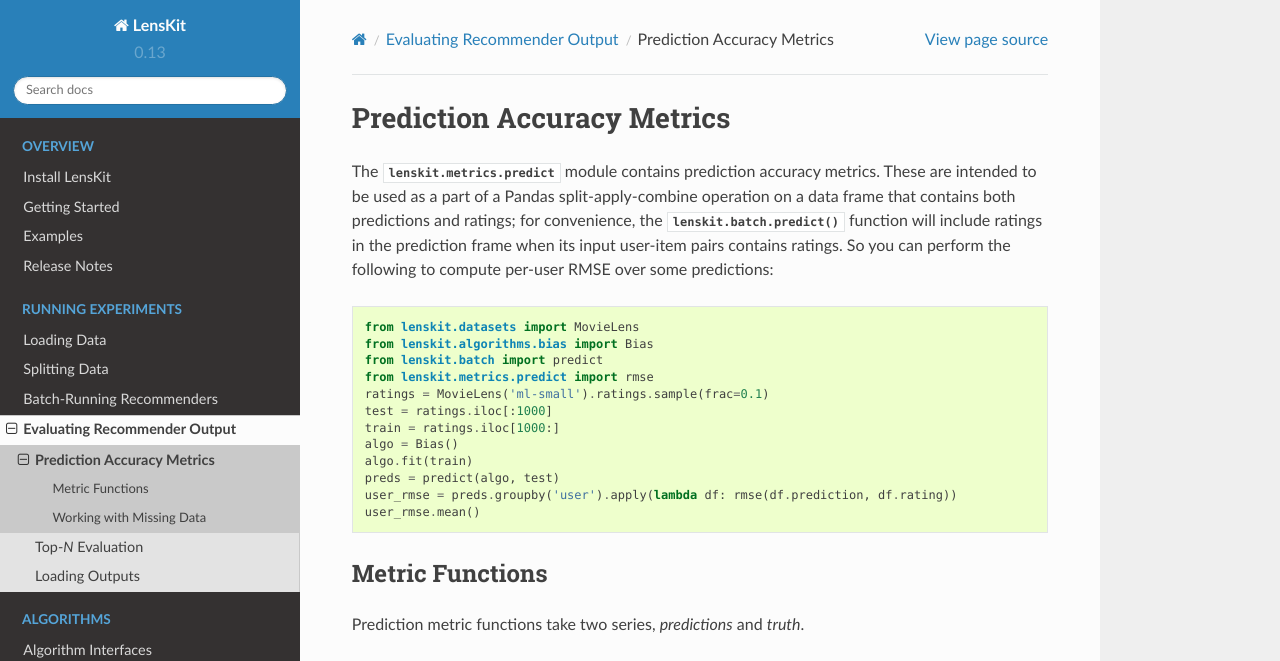
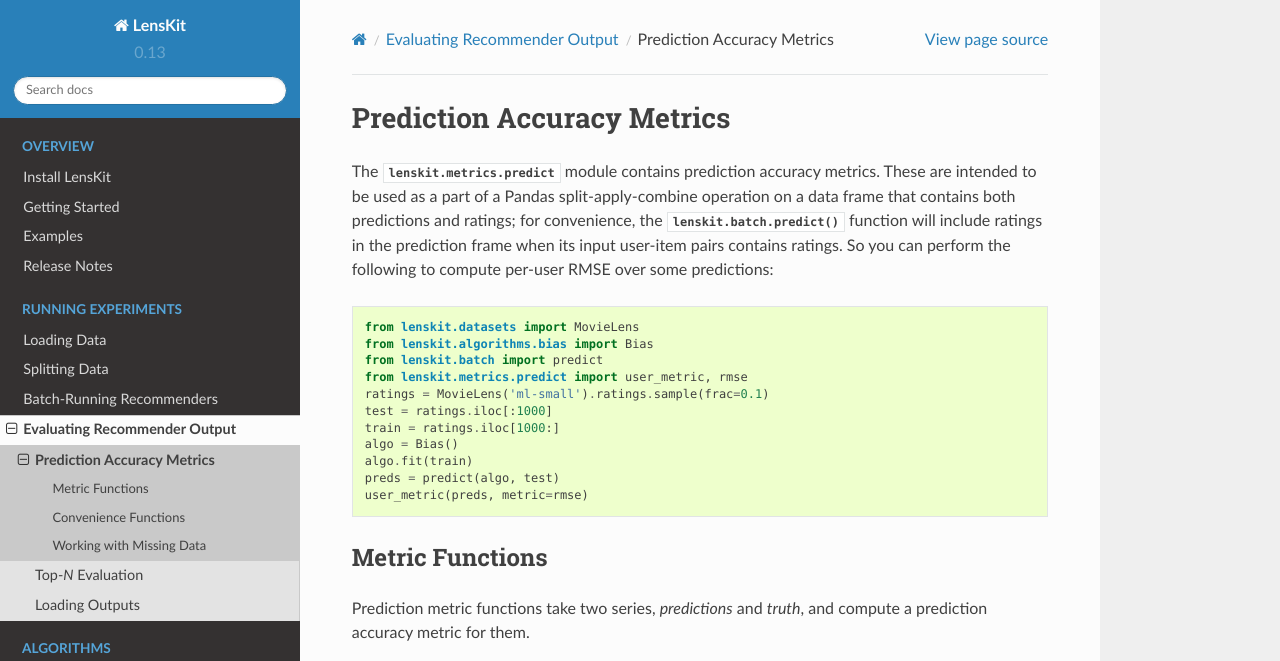
Before and after one commit to lenskit/lkpy, a Sphinx documentation site: the page built from doc/evaluation/predict-metrics.rst, in a window 1280 px wide and 1400 px high. Shown: the top 661 px of the window. Built offline with Sphinx 7.4.7 and the Read the Docs theme 2.0.0, drawn with Linux system fonts in a browser that asks for light colours; some of the changed text lies outside the part shown; grey boxes are pictures that could not be loaded.

Commit message:
Document metric functions

```diff
--- a/doc/evaluation/predict-metrics.rst
+++ b/doc/evaluation/predict-metrics.rst
@@ -13,23 +13,32 @@
     from lenskit.datasets import MovieLens
     from lenskit.algorithms.bias import Bias
     from lenskit.batch import predict
-    from lenskit.metrics.predict import rmse
+    from lenskit.metrics.predict import user_metric, rmse
     ratings = MovieLens('ml-small').ratings.sample(frac=0.1)
     test = ratings.iloc[:1000]
     train = ratings.iloc[1000:]
     algo = Bias()
     algo.fit(train)
     preds = predict(algo, test)
-    user_rmse = preds.groupby('user').apply(lambda df: rmse(df.prediction, df.rating))
-    user_rmse.mean()
+    user_metric(preds, metric=rmse)
 
 Metric Functions
 ----------------
 
-Prediction metric functions take two series, `predictions` and `truth`.
+Prediction metric functions take two series, `predictions` and `truth`, and compute
+a prediction accuracy metric for them.
 
 .. autofunction:: rmse
 .. autofunction:: mae
+
+Convenience Functions
+---------------------
+
+These functions make it easier to compute global and per-user prediction metrics.
+
+.. autofunction:: user_metric
+.. autofunction:: global_metric
+
 
 Working with Missing Data
 -------------------------
```
